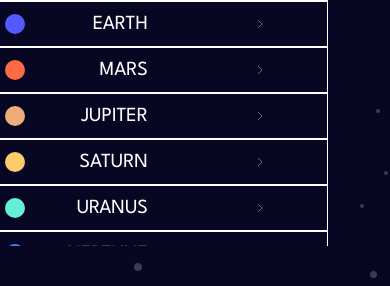
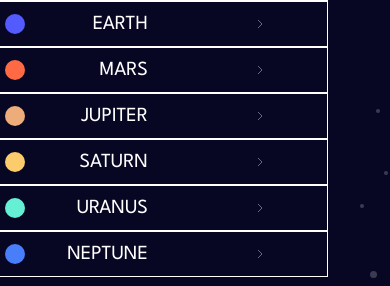
Before and after one commit to yret1/Planet-App, a plain HTML site: page index.html in a window 390 px wide. Both pictures are taken after a click on the element 364 px from the left and 36 px from the top of the page. Shown: the part 159-445 px from the top of the page. Drawn offline with Linux system fonts and the light colour scheme.

Commit message:
Fixed some image clipping on mobile

```diff
--- a/style.css
+++ b/style.css
@@ -36,8 +36,8 @@ p{
     overflow: hidden;
     top: 8%;
     width: 100vw;
-    height: 40svh;
     transition: 1s;
+    z-index: 2;
 
 }
 .menutoggle a{
@@ -195,6 +195,7 @@ flex-direction: column;
     position: absolute;
     top: 300px;
     display: none;
+    z-index: 1;
 }
 .surfaceimage img{
     height: 100px;
```
